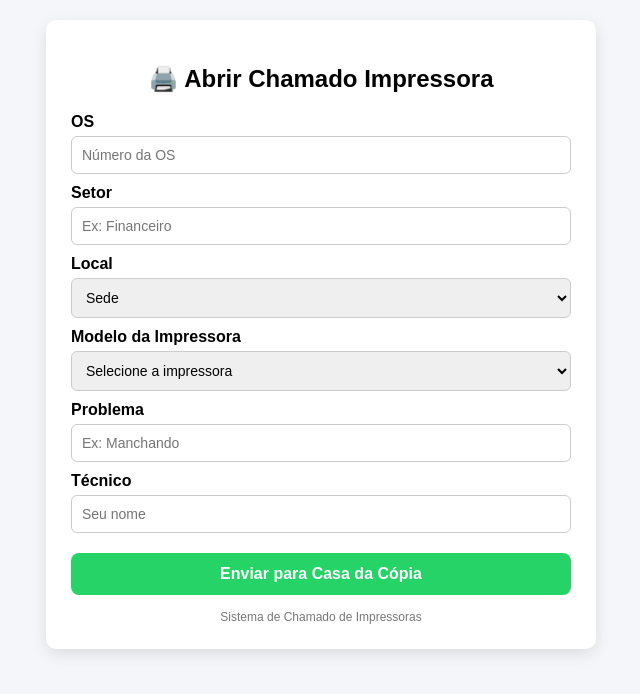
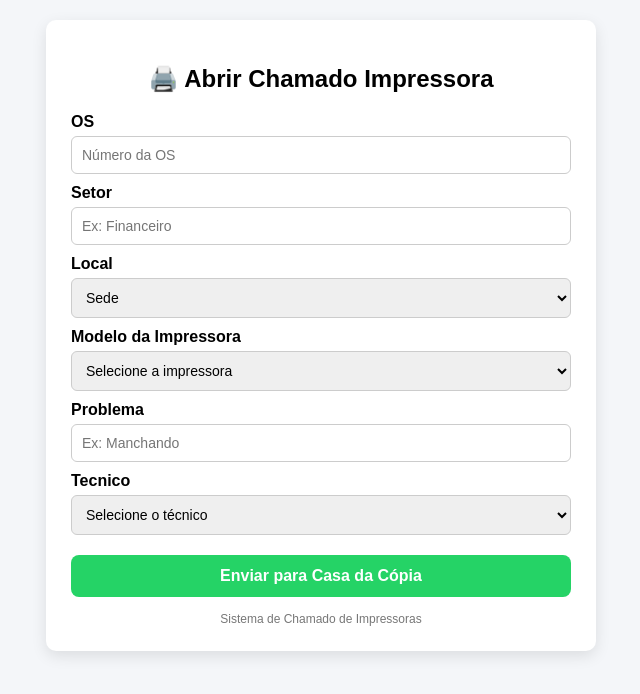
Before and after one commit to guidev1911/ControleDeOSWeb, a plain HTML site: page index.html in a window 1280 px wide. Shown: the whole page, without its empty margins (319-959 px from the left). Drawn offline with Linux system fonts and the light colour scheme.

Commit message:
lista de técnicos

```diff
--- a/index.html
+++ b/index.html
@@ -126,8 +126,22 @@ h2{
 <label>Problema</label>
 <input type="text" id="problema" placeholder="Ex: Manchando">
 
-<label>Técnico</label>
-<input type="text" id="tecnico" placeholder="Seu nome">
+<label>Tecnico</label>
+
+<select id="tecnico">
+<option value="">Selecione o técnico</option>
+
+<option>Anderson</option>
+<option>Andreza</option>
+<option>Eduardo</option>
+<option>Guilherme</option>
+<option>Jeferson</option>
+<option>Otavio</option>
+<option>Rafaella</option>
+<option>Reinaldo</option>
+<option>Yure</option>
+
+</select>
 
 <button type="button" onclick="enviarWhatsapp()">
 Enviar para Casa da Cópia
```
